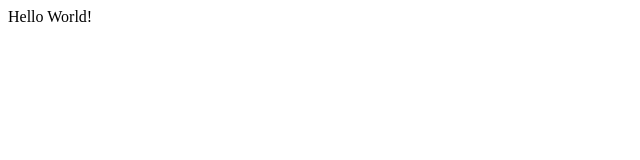
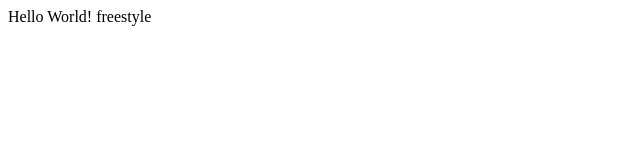
Before and after one commit to dhyanesh666/htmlapplication, a plain HTML site: page index.html in a window 1280 px wide. Shown: the full height of the page, 0-640 px from the left. Drawn offline with Linux system fonts and the light colour scheme.

Commit message:
Update index.html

```diff
--- a/index.html
+++ b/index.html
@@ -8,7 +8,7 @@
 </head>
 
 <body>
-    Hello World!
+    Hello World! freestyle
 </body>
 
 </html>
```
